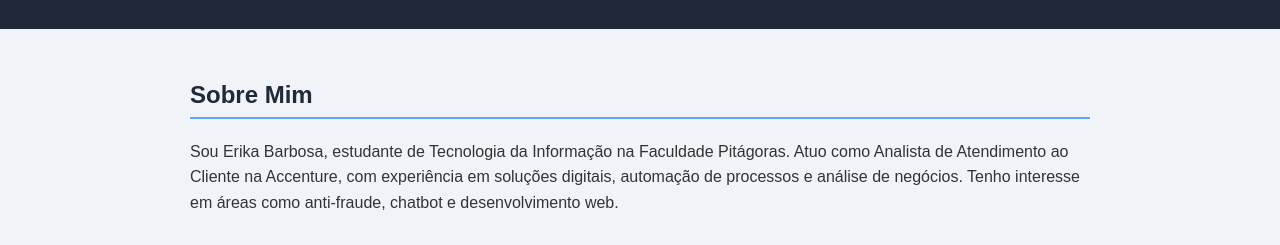
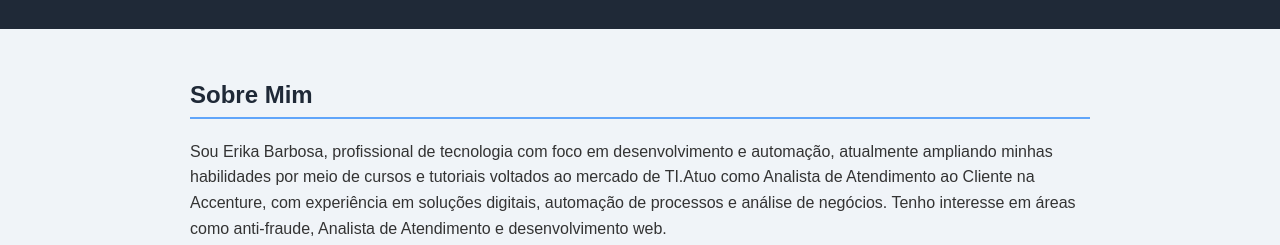
Before and after one commit to Erika918/meu-sitepessoal, a plain HTML site: page index.html in a window 1280 px wide. Shown: the part 101-346 px from the top of the page. Drawn offline with Linux system fonts and the light colour scheme.

Commit message:
Atualizei o index.html com novos cursos

```diff
--- a/index.html
+++ b/index.html
@@ -69,7 +69,7 @@
   <div class="container">
     <div class="section">
       <h2>Sobre Mim</h2>
-      <p>Sou Erika Barbosa, estudante de Tecnologia da Informação na Faculdade Pitágoras. Atuo como Analista de Atendimento ao Cliente na Accenture, com experiência em soluções digitais, automação de processos e análise de negócios. Tenho interesse em áreas como anti-fraude, chatbot e desenvolvimento web.</p>
+      <p>Sou Erika Barbosa, profissional de tecnologia com foco em desenvolvimento e automação, atualmente ampliando minhas habilidades por meio de cursos e tutoriais voltados ao mercado de TI.Atuo como Analista de Atendimento ao Cliente na Accenture, com experiência em soluções digitais, automação de processos e análise de negócios. Tenho interesse em áreas como anti-fraude, Analista de Atendimento e desenvolvimento web.</p>
     </div>
 
     <div class="section">
```
